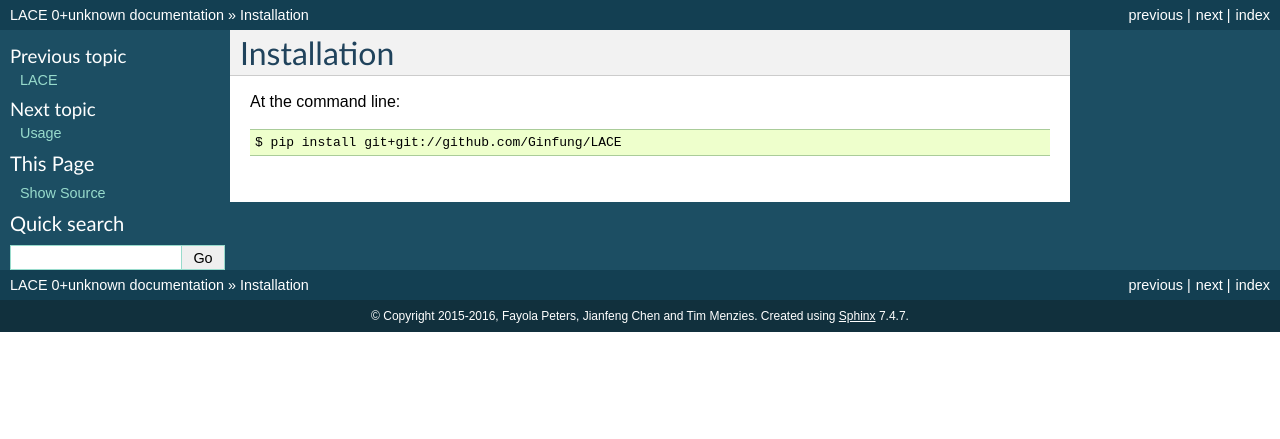
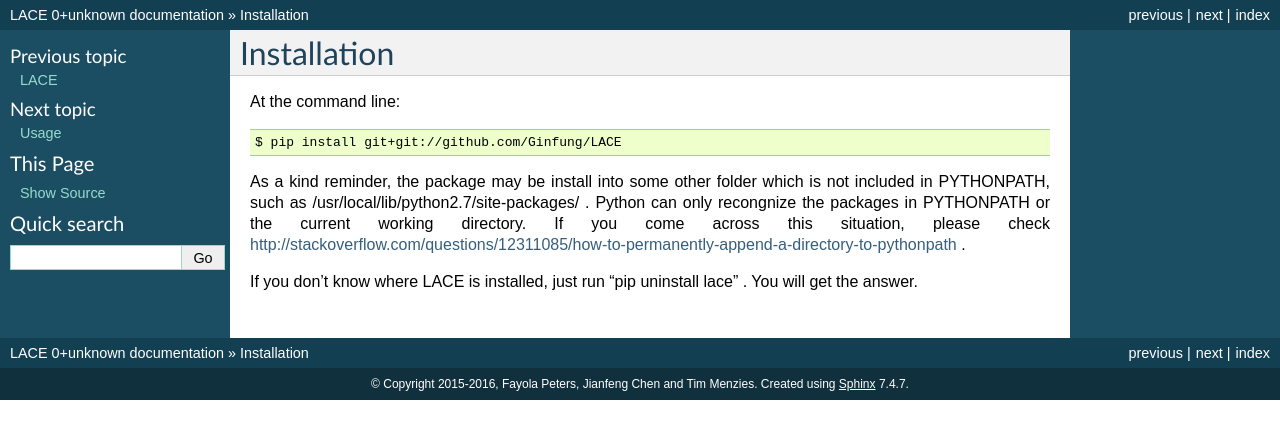
Before and after one commit to ginfung/LACE, a Sphinx documentation site: the page built from docs/installation.rst, in a window 1280 px wide. Shown: the top 439 px of the page. Built offline with Sphinx 7.4.7, drawn with Linux system fonts in a browser that asks for light colours.

Commit message:
Update installation.rst

```diff
--- a/docs/installation.rst
+++ b/docs/installation.rst
@@ -5,3 +5,7 @@ Installation
 At the command line::
 
     $ pip install git+git://github.com/Ginfung/LACE
+
+As a kind reminder, the package may be install into some other folder which is not included in PYTHONPATH, such as /usr/local/lib/python2.7/site-packages/ . Python can only recongnize the packages in PYTHONPATH or the current working directory. If you come across this situation, please check http://stackoverflow.com/questions/12311085/how-to-permanently-append-a-directory-to-pythonpath .
+
+If you don't know where LACE is installed, just run "pip uninstall lace" . You will get the answer.
```
